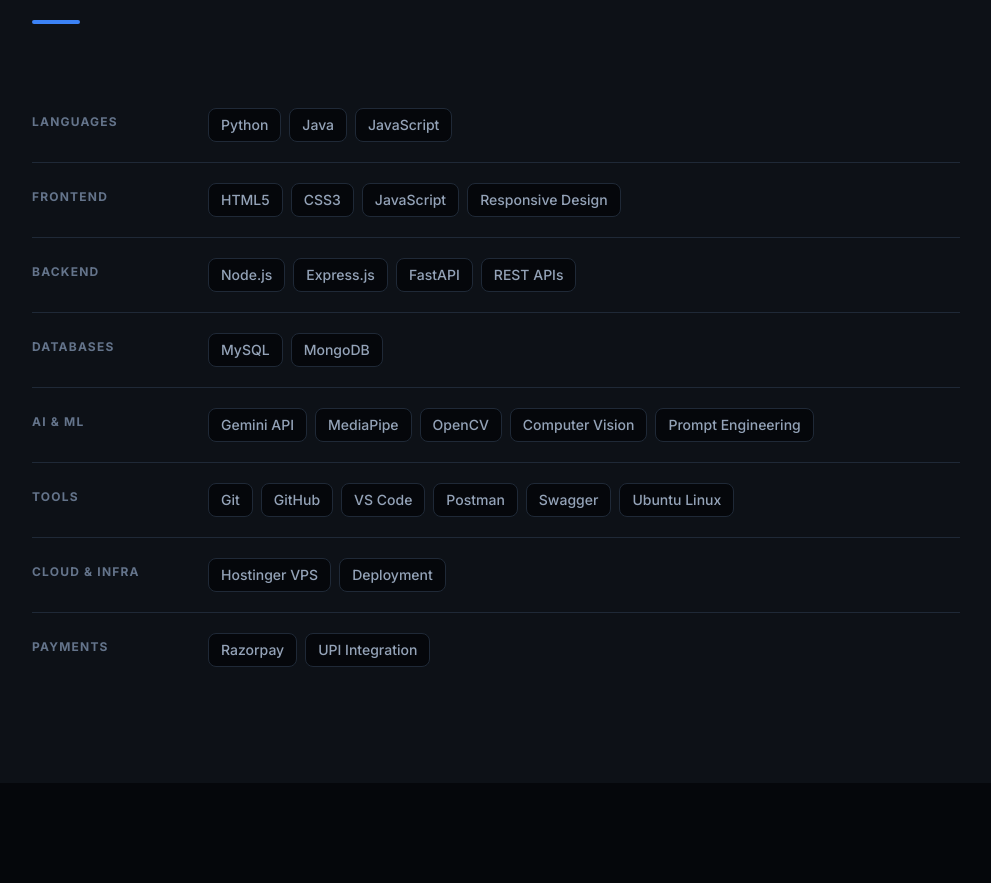
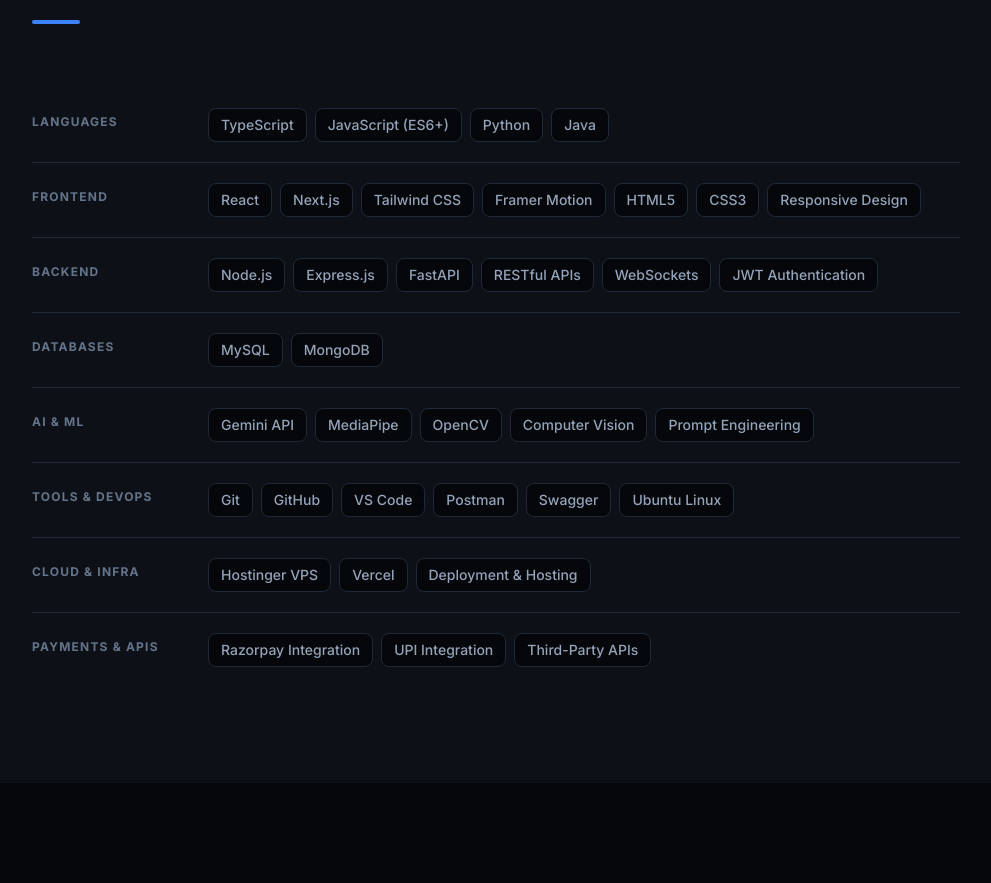
Before and after one commit to rajghorpade28/Portfolio, a Next.js app: page / in a window 1280 px wide. Shown: the part 2593-3476 px from the top of the page, without its empty margins (144-1135 px from the left). Built offline with nearby package versions, Linux system fonts and the light colour scheme; no server answers.

Commit message:
added modern web skills including react, next.js, tailwind, typescript, websockets, and vercel

```diff
--- a/src/components/sections/skills.tsx
+++ b/src/components/sections/skills.tsx
@@ -5,15 +5,15 @@
 const skillCategories = [
   {
     title: "Languages",
-    skills: ["Python", "Java", "JavaScript"],
+    skills: ["TypeScript", "JavaScript (ES6+)", "Python", "Java"],
   },
   {
     title: "Frontend",
-    skills: ["HTML5", "CSS3", "JavaScript", "Responsive Design"],
+    skills: ["React", "Next.js", "Tailwind CSS", "Framer Motion", "HTML5", "CSS3", "Responsive Design"],
   },
   {
     title: "Backend",
-    skills: ["Node.js", "Express.js", "FastAPI", "REST APIs"],
+    skills: ["Node.js", "Express.js", "FastAPI", "RESTful APIs", "WebSockets", "JWT Authentication"],
   },
   {
     title: "Databases",
@@ -24,16 +24,16 @@
     skills: ["Gemini API", "MediaPipe", "OpenCV", "Computer Vision", "Prompt Engineering"],
   },
   {
-    title: "Tools",
+    title: "Tools & DevOps",
     skills: ["Git", "GitHub", "VS Code", "Postman", "Swagger", "Ubuntu Linux"],
   },
   {
     title: "Cloud & Infra",
-    skills: ["Hostinger VPS", "Deployment"],
+    skills: ["Hostinger VPS", "Vercel", "Deployment & Hosting"],
   },
   {
-    title: "Payments",
-    skills: ["Razorpay", "UPI Integration"],
+    title: "Payments & APIs",
+    skills: ["Razorpay Integration", "UPI Integration", "Third-Party APIs"],
   },
 ];
 
```
